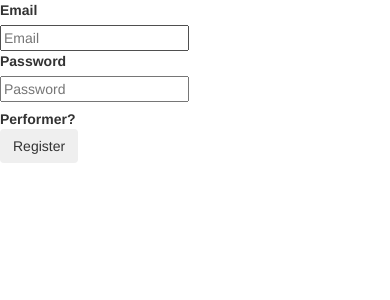
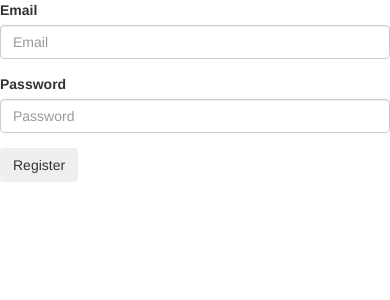
Before and after one commit to flysaiah/Busker-database, a Flask app: page /signup in a window 390 px wide. Shown: the top 300 px of the page. Run offline with Flask 2, Linux system fonts and the light colour scheme; some libraries are stand-ins or nearby versions.

Commit message:
figured out bootstrap forms

```diff
--- a/templates/form_base.html
+++ b/templates/form_base.html
@@ -2,8 +2,14 @@
 
 {% block content %}
 
-	<div>
-		{% block form_items %}{% endblock %}
+	<div class="containter-fluid">
+		<div class="row">
+			<div class="col-md-4 col-md-offset-4">
+				{% block form_items %}{% endblock %}
+			</div>
+
+		</div>
+
 	</div>
 
 
--- a/templates/signup.html
+++ b/templates/signup.html
@@ -1,31 +1,24 @@
 {% extends "form_base.html" %}
 
 {% block form_items %}
-	<form method="POST" action"/confirmed" class="form-horizontal">
+	<form method="POST" action"/confirmed" class="form-horizontal" role="form">
 		{{ form.hidden_tag() }}
-		<div class="control-group">
-			<label class="control-label" for="new_email_username">Email</label>
-			<div class="controls">
-				{{ form.new_email_username(placeholder="Email") }}
+		<div class="form-group">
+			<label for="new_email_username" class="col-sm-3 control-label">Email</label>
+			<div class="col-sm-9">
+				{{ form.new_email_username(class="form-control", placeholder="Email") }}
 			</div>
 		</div>
 
-		<div class="control-group">
-			<label class="control-label" for="new_password">Password</label>
-			<div class="controls">
-				{{ form.new_password(placeholder="Password") }}
+		<div class="form-group">
+			<label for="new_password" class="col-sm-3 control-label">Password</label>
+			<div class="col-sm-9">
+				{{ form.new_password(class="form-control", placeholder="Password") }}
 			</div>
 		</div>
 
-		<div class="control-group">
-			<div class="controls">
-				<label class="checkbox">
-					Performer?
-				</label>
-			</div>
-		</div>
-		<div class="control-group">
-			<div class="controls">
+		<div class="form-group">
+			<div class="col-sm-offset-3 col-sm-9">
 				<button type="submit" value="Go" class="btn">Register</button>
 			</div>
 		</div>
```
Also changed, not shown: buskerdb.db.
